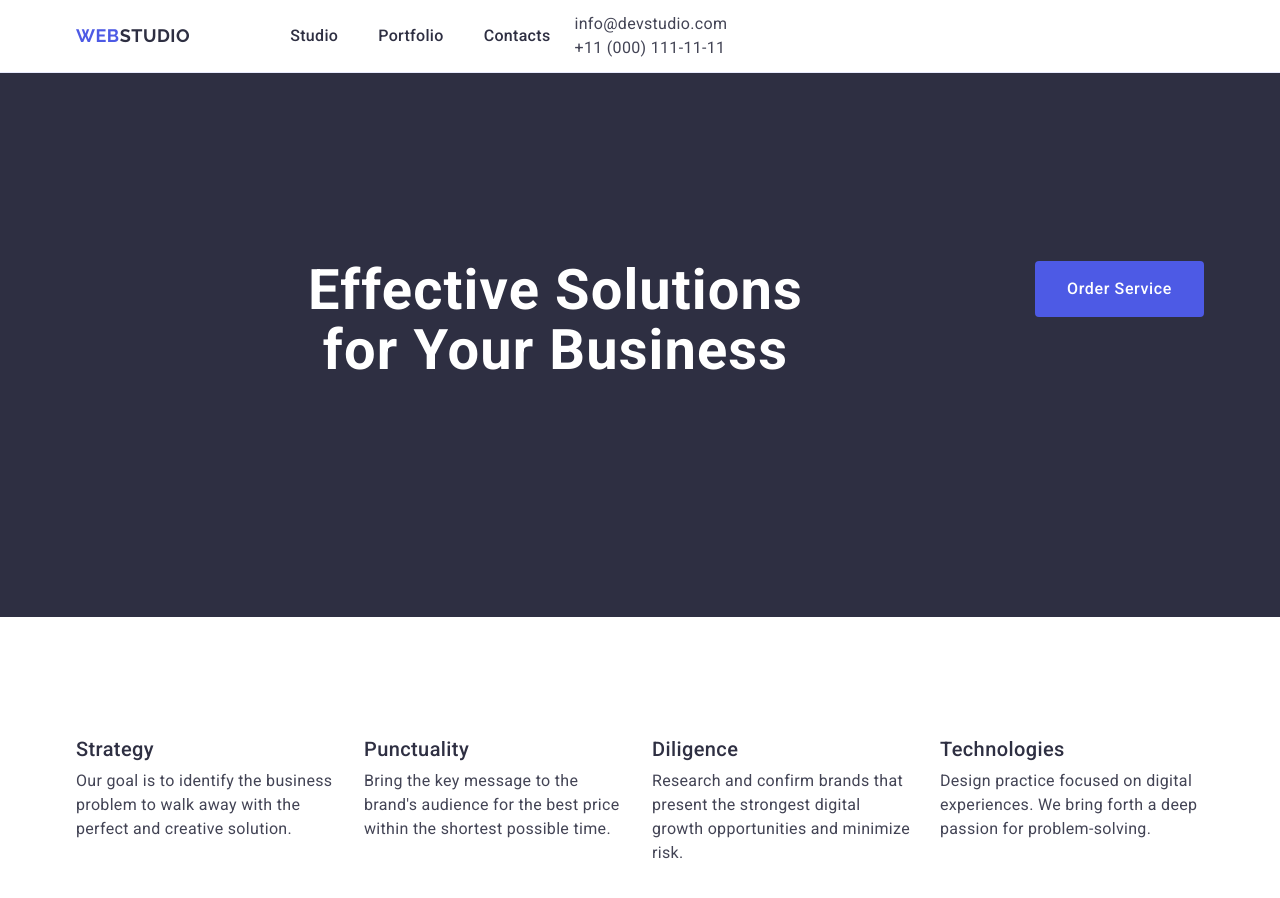
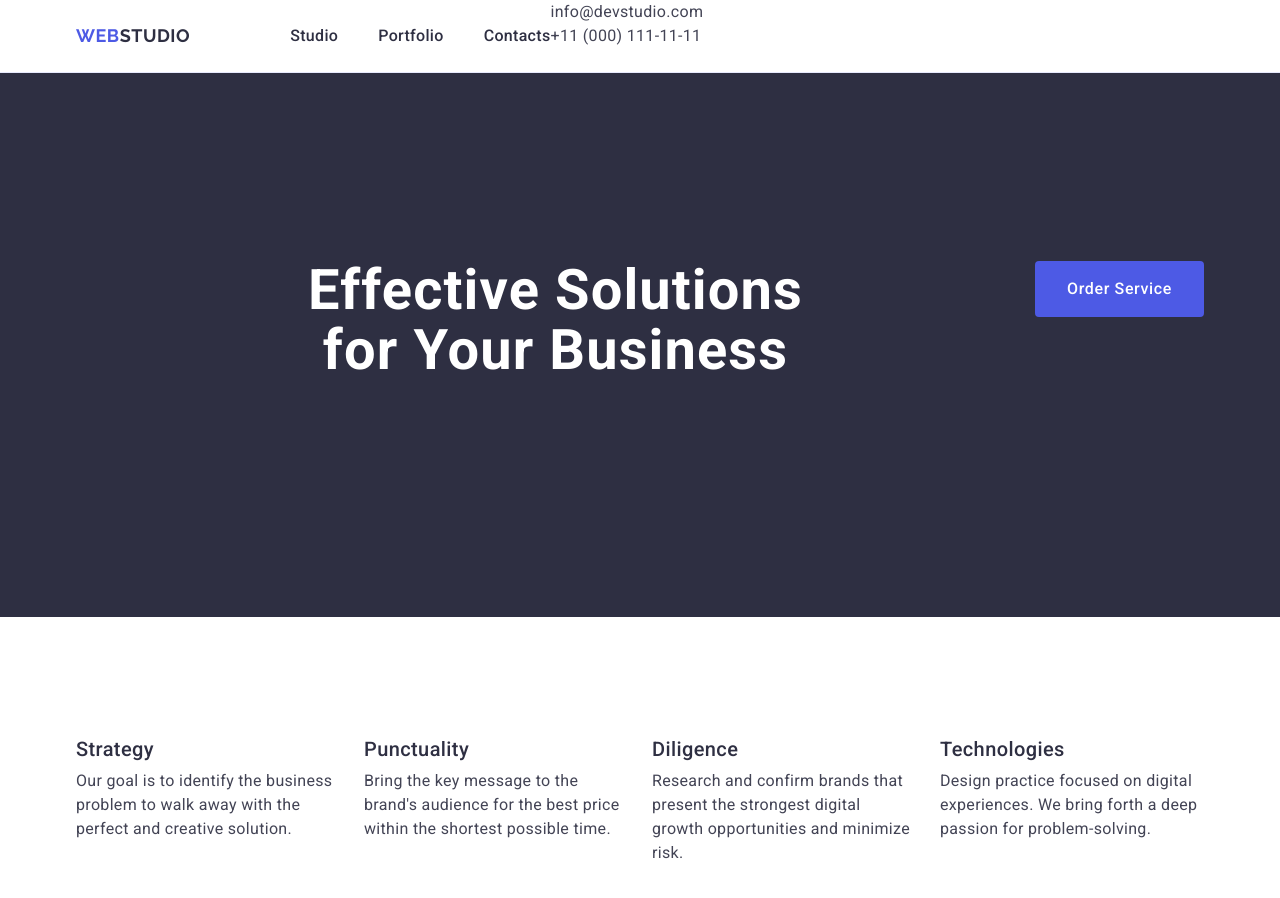
Before and after one commit to Dimasiqqqq/goit-markup-hw-033, a plain HTML site: page index.html in a window 1280 px wide. Shown: the top 898 px of the page. Drawn offline with nearby package versions, Linux system fonts and the light colour scheme.

Commit message:
header fix

```diff
--- a/css/styles.css
+++ b/css/styles.css
@@ -52,8 +52,7 @@ p, h1, h2, h3, h4, h5 {
     align-items: center;
     display: flex;
     gap: 24px;
-    flex-grow: 1;
-}
+    }
 
 .header-inner-container {
     display: flex;
@@ -175,10 +174,6 @@ p, h1, h2, h3, h4, h5 {
     line-height: 1.07;
     letter-spacing: 0.02em;
     padding-bottom: 48px;
-}
-
-.hero-button-section {
-
 }
 
 .hero-button {
--- a/index.html
+++ b/index.html
@@ -22,8 +22,7 @@
   <body>
     <header class="header">
       <div class="container">
-        <div class="header-inner-container">
-          <nav class="header-nav">
+            <nav class="header-nav">
             <div class="nav-logo">
             <a class="logo" href="./index.html">
               Web<span class="word-web">Studio</span></a
@@ -59,8 +58,7 @@
               </ul>
             </div>
           </address>
-        </div>
-      </div>
+              </div>
     </header>
     <main>
       <!-- Effective Solutions for Your Business -->
```
